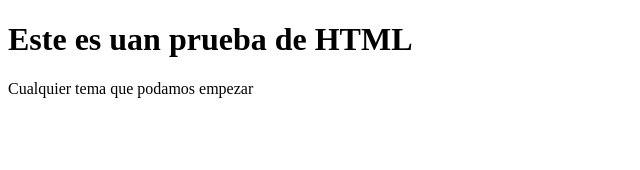
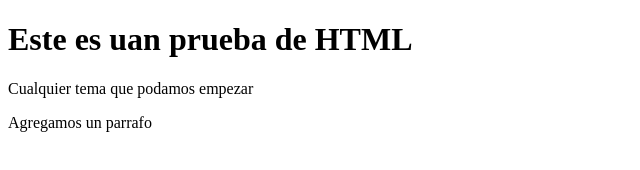
Before and after one commit to yisus1972/GitComandos, a plain HTML site: page index.html in a window 1280 px wide. Shown: the whole page, without its empty margins (0-640 px from the left). Drawn offline with Linux system fonts and the light colour scheme.

Commit message:
Segundo modificacion al Index.html

```diff
--- a/index.html
+++ b/index.html
@@ -10,5 +10,6 @@
     <h1>Este es uan prueba de HTML
     </h1>
     <p>Cualquier tema que podamos empezar</p>
+    <P>Agregamos un parrafo</P>
 </body>
 </html>
```
